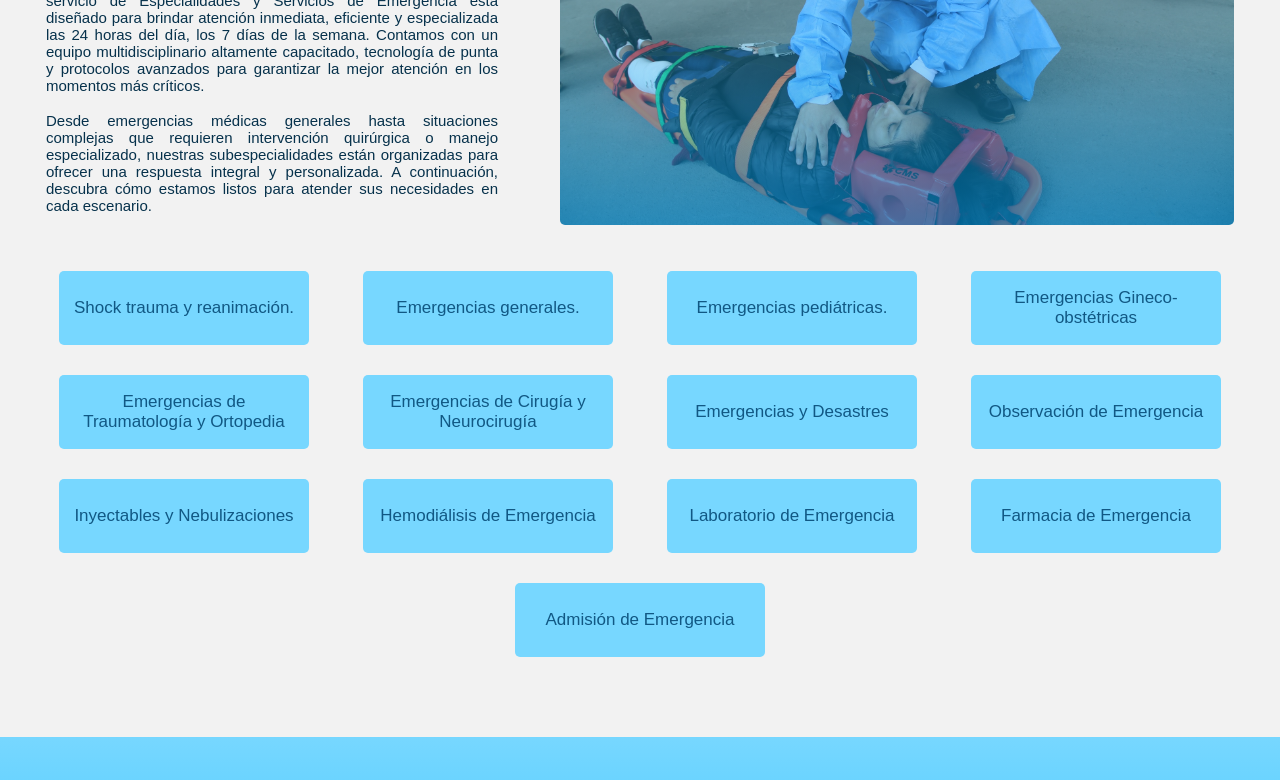
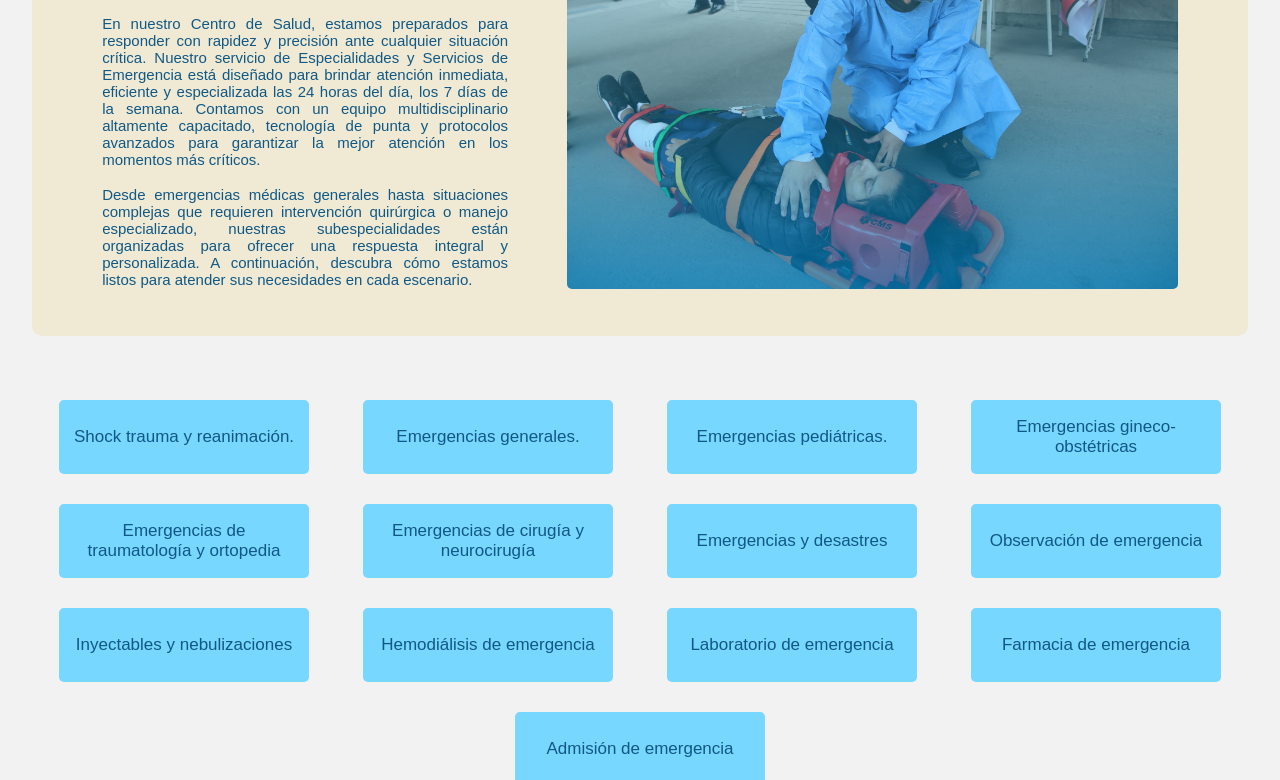
Before and after one commit to XIdonX/BlogHospitalEmergenciasVES, a plain HTML site: page Servicios/B/ESE.html in a window 1280 px wide. Shown: the part 253-1033 px from the top of the page. Drawn offline with nearby package versions, Linux system fonts and the light colour scheme.

Commit message:
cambios de letras del contenedor

```diff
--- a/Servicios/A/EdCEStyle.css
+++ b/Servicios/A/EdCEStyle.css
@@ -10,10 +10,11 @@ body{
     display: flex;
     align-items: center;
     flex-wrap: wrap;
-    /* justify-content: center; */
     justify-content: space-around;
-    margin: 0%;
-    padding: 0%;
+    margin: 2rem 2rem 4rem 2rem;
+    padding: 2%;
+    background-color: #efe7cbbf;
+    border-radius: 10px;
 }
 
 .div-info {
@@ -48,7 +49,7 @@ body{
     font-size: 30px;
     font-weight: bold;
     text-align: left;
-    color: #00223E;
+    color: #06314b;
     font-family: Arial, Helvetica, sans-serif;
     margin: 0px 30px 0px 30px;
 }
@@ -57,7 +58,7 @@ body{
     text-align: justify;
     font-family: Arial, Helvetica, sans-serif;
     font-size: 15px;
-    color: #06314b;
+    color: #115884;
     margin: 0px 30px 0px 30px;
 
     animation: slideInLeft;
--- a/Servicios/B/ESE.css
+++ b/Servicios/B/ESE.css
@@ -9,10 +9,11 @@ body{
     display: flex;
     align-items: center;
     flex-wrap: wrap;
-    /* justify-content: center; */
     justify-content: space-around;
-    margin: 0%;
-    padding: 0%;
+    margin: 2rem 2rem 4rem 2rem;
+    padding: 2%;
+    background-color: #efe7cbbf;
+    border-radius: 10px;
 }
 
 .div-info {
@@ -47,7 +48,7 @@ body{
     font-size: 30px;
     font-weight: bold;
     text-align: left;
-    color: #00223E;
+    color: #06314b;
     font-family: Arial, Helvetica, sans-serif;
     margin: 0px 30px 0px 30px;
 }
@@ -56,7 +57,7 @@ body{
     text-align: justify;
     font-family: Arial, Helvetica, sans-serif;
     font-size: 15px;
-    color: #06314b;
+    color: #115884;
     margin: 0px 30px 0px 30px;
 
     animation: slideInLeft;
--- a/Servicios/B/ESE.html
+++ b/Servicios/B/ESE.html
@@ -87,43 +87,43 @@
                 <p class="descripcion">Atención urgente y especializada para niños, desde recién nacidos hasta adolescentes, en casos de enfermedades agudas o lesiones.</p>
             </div>
             <div class="cuatro">
-                <p>Emergencias Gineco-obstétricas</p>
+                <p>Emergencias gineco-obstétricas</p>
                 <p class="descripcion">Asistencia médica inmediata para complicaciones durante el embarazo, parto o problemas ginecológicos urgentes.</p>
             </div>
             <div class="cinco">
-                <p>Emergencias de Traumatología y Ortopedia</p>
+                <p>Emergencias de traumatología y ortopedia</p>
                 <p class="descripcion">Evaluación y tratamiento de fracturas, luxaciones, lesiones deportivas y otros traumas musculoesqueléticos.</p>
             </div>
             <div class="seis">
-                <p>Emergencias de Cirugía y Neurocirugía</p>
+                <p>Emergencias de cirugía y neurocirugía</p>
                 <p class="descripcion">Intervenciones urgentes para patologías quirúrgicas abdominales, craneales o neurológicas que requieren atención inmediata.</p>
             </div>
             <div class="siete">
-                <p>Emergencias y Desastres</p>
+                <p>Emergencias y desastres</p>
                 <p class="descripcion">Coordinación y respuesta eficiente ante eventos masivos, accidentes múltiples o desastres naturales, con enfoque en salvar vidas.</p>
             </div>
             <div class="ocho">
-                <p>Observación de Emergencia</p>
+                <p>Observación de emergencia</p>
                 <p class="descripcion">Monitoreo médico continuo para pacientes que requieren evaluación prolongada antes de decidir su alta o ingreso hospitalario.</p>
             </div>
             <div class="nueve">
-                <p>Inyectables y Nebulizaciones</p>
+                <p>Inyectables y nebulizaciones</p>
                 <p class="descripcion">Administración segura de medicamentos inyectables y tratamientos respiratorios nebulizados para condiciones urgentes.</p>
             </div>
             <div class="diez">
-                <p>Hemodiálisis de Emergencia</p>
+                <p>Hemodiálisis de emergencia</p>
                 <p class="descripcion">Manejo de fallos renales agudos o crónicos mediante sesiones urgentes de diálisis.</p>
             </div>
             <div class="once">
-                <p>Laboratorio de Emergencia</p>
+                <p>Laboratorio de emergencia</p>
                 <p class="descripcion">Pruebas diagnósticas rápidas y confiables para respaldar decisiones clínicas urgentes.</p>
             </div>
             <div class="doce">
-                <p>Farmacia de Emergencia</p>
+                <p>Farmacia de emergencia</p>
                 <p class="descripcion">Suministro inmediato de medicamentos esenciales para el tratamiento de condiciones críticas.</p>
             </div>
             <div class="trece">
-                <p>Admisión de Emergencia</p>
+                <p>Admisión de emergencia</p>
                 <p class="descripcion">Proceso ágil y organizado para recibir y canalizar a pacientes en situaciones urgentes hacia la atención adecuada.</p>
             </div>
         </div>
--- a/Servicios/C/SCO.css
+++ b/Servicios/C/SCO.css
@@ -6,10 +6,11 @@
     display: flex;
     align-items: center;
     flex-wrap: wrap;
-    /* justify-content: center; */
     justify-content: space-around;
-    margin: 0%;
-    padding: 0%;
+    margin: 2rem 2rem 2.5rem 2rem;
+    padding: 2%;
+    background-color: #efe7cbbf;
+    border-radius: 10px;
 }
 
 .div-info {
```
Also changed, not shown: Servicios/A/EdCE.html (+5 -5 lines).
